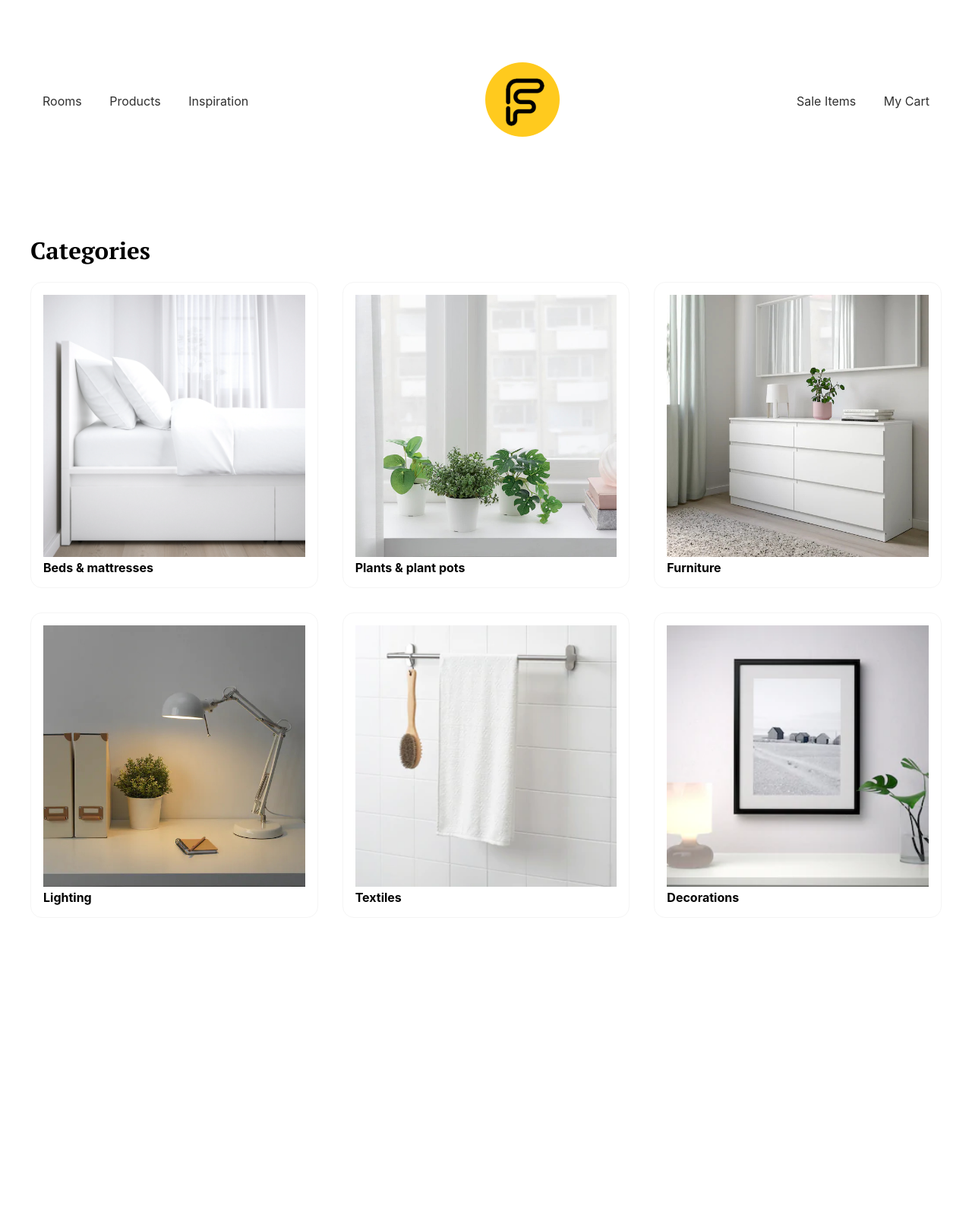
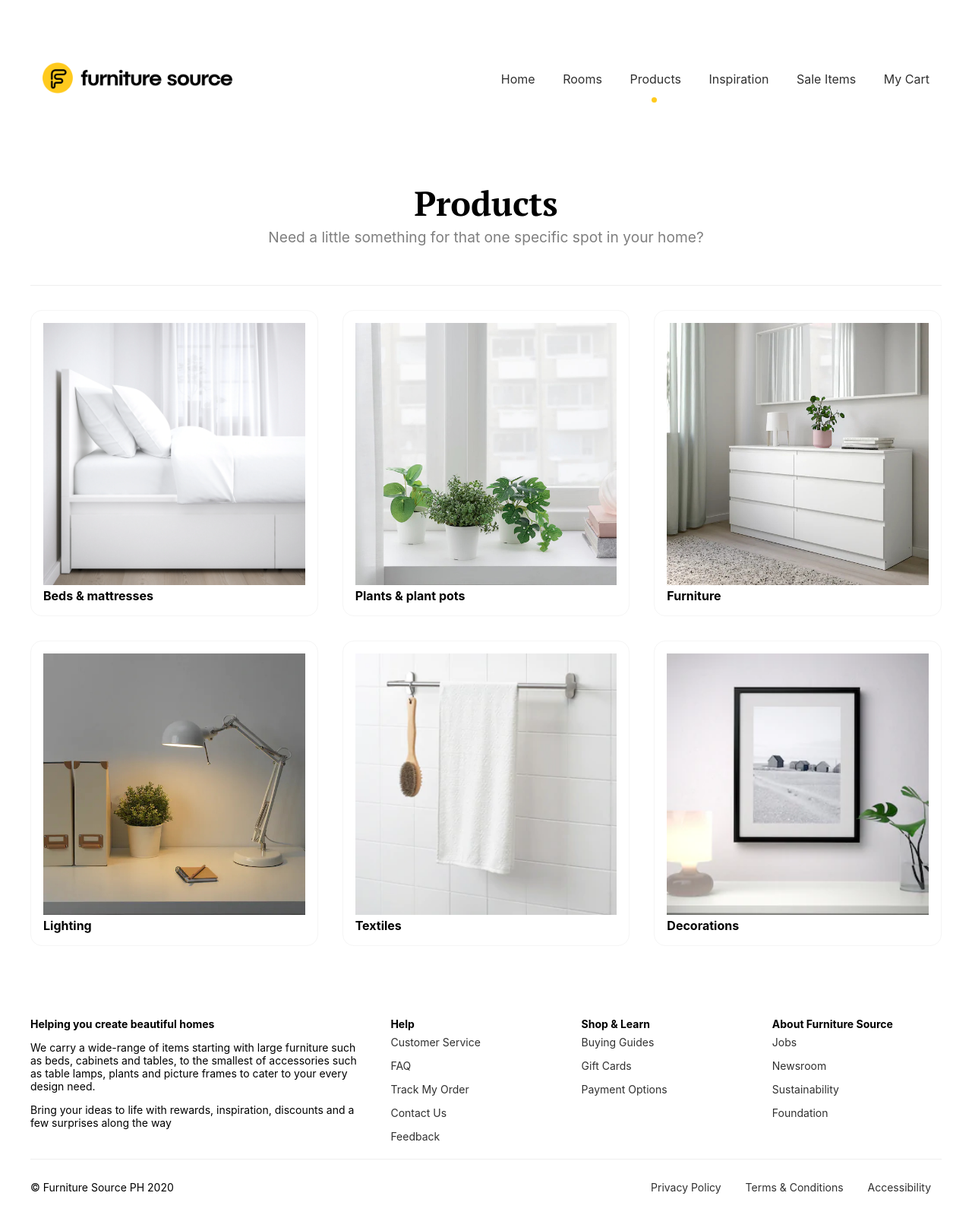
Before and after one commit to nickaguilos/dc-1-sheena-nick, a PHP site: page /product/ in a window 1280 px wide. Shown: the whole page at 76% size. Before the commit the page ends 1191 px from the top, so only its background shows below. Run offline with PHP 8.4, Linux system fonts and the light colour scheme.

Commit message:
adjustment to product page

```diff
--- a/scss/_grid.scss
+++ b/scss/_grid.scss
@@ -9,7 +9,7 @@
 
 #site-content {
 	grid-column: 1 / -1;
-	grid-row-start: 4;
+	// grid-row-start: 4;
 }
 
 #site-footer {
--- a/scss/_typography.scss
+++ b/scss/_typography.scss
@@ -23,7 +23,7 @@ footnote {
 
 .subheading {
     font-size: 1.2em;
-    margin-top: -.35em;
+    margin-top: -1em;
     opacity: 0.5;
     line-height: 1.2em;
 }
--- a/web/css/main.css
+++ b/web/css/main.css
@@ -23,8 +23,7 @@ a {
   grid-template-columns: repeat(12, 1fr); }
 
 #site-content {
-  grid-column: 1 / -1;
-  grid-row-start: 4; }
+  grid-column: 1 / -1; }
 
 #site-footer {
   grid-column: 1/-1;
@@ -81,7 +80,7 @@ footnote {
 
 .subheading {
   font-size: 1.2em;
-  margin-top: -.35em;
+  margin-top: -1em;
   opacity: 0.5;
   line-height: 1.2em; }
 
@@ -189,22 +188,26 @@ input[type="text"] {
       bottom: 0;
       top: 67px;
       text-align: center;
-      font-size: 3em; }
+      padding-top: 3em; }
     .topnav a {
-      color: black;
+      color: #303030;
       padding: 14px 16px;
       text-decoration: none;
-      font-size: 17px;
+      font-size: 25px;
       display: block; }
       .topnav a:hover {
         background-color: #ddd;
-        color: black; }
+        color: #303030; }
       .topnav a.icon {
         background: none;
         display: block;
         position: absolute;
         right: 0;
         top: 0; }
+        .topnav a.icon img {
+          position: relative;
+          right: -20px;
+          top: -2px; }
     .topnav img {
       width: 60%; } }
 
@@ -487,6 +490,12 @@ input[type="text"] {
   #product-detail #sticky-action {
     padding: 2em 1em; } }
 
+#product-landing-page #page-heading {
+  text-align: center;
+  padding: 2em 0;
+  margin-bottom: 2em;
+  border-bottom: 1px solid #eee; }
+
 #rooms {
   grid-template-rows: 50px 1fr; }
   #rooms .card .display-flex {
--- a/web/home/index.html
+++ b/web/home/index.html
@@ -34,7 +34,9 @@
                 <a href="#">Sale Items</a>
                 <a href="#">My Cart</a>
             </div>
-        <a href="javascript:void(0);" class="icon" onclick="myFunction()">&#9776;</a>
+        <a href="javascript:void(0);" class="icon" onclick="myFunction()">
+            <img src="../images/icon/burger.png" alt="">
+        </a>
         </div>
     </header>
 
--- a/web/product/index.html
+++ b/web/product/index.html
@@ -11,20 +11,41 @@
 </head>
 <body id="product-landing-page" class="grid">
     <header id="site-head">
+        <a href="#" id="brand"><img src="../images/logos/logo-full@2x.png" alt="Furniture Source"></a>
+
         <div id="nav-1">
-            <a href="rooms.html">Rooms</a>
-            <a href="../product/">Products</a>
+            <a href="../home/">Home</a>
+            <a href="../rooms/">Rooms</a>
+            <a href="../product/" class="active">Products</a>
             <a href="inspiration.html">Inspiration</a>
-        </div>
-            <a href="../home/" id="brand"><img src="../images/logos/logo@2x.png" alt="Furniture Source"></a>
-        <div>
             <a href="sale-items.html">Sale Items</a>
             <a href="../checkout/">My Cart</a>
         </div>
     </header>
 
+    <header id="site-head-mobile">
+        <div class="topnav">
+            <a href="#" id="brand"><img src="../images/logos/logo-full@2x.png" alt="Furniture Source"></a>
+            <div id="myLinks">
+                <a href="#">Rooms</a>
+                <a href="#">Products</a>
+                <a href="#">Inspiration</a>
+                <a href="#">Sale Items</a>
+                <a href="#">My Cart</a>
+            </div>
+        <a href="javascript:void(0);" class="icon" onclick="myFunction()">
+            <img src="../images/icon/burger.png" alt="">
+        </a>
+        </div>
+    </header>
+
     <main id="site-content">
-        <h2>Categories</h2>
+        <header id="page-heading">
+            <h1>Products</h1>
+            <p class="subheading">
+                Need a little something for that one specific spot in your home?
+            </p>
+        </header>
         <div class="grid-of-cards">
             <article class="card">
                 <img src="../images/products/alternatives/malm-2-alt.webp" alt="">
@@ -57,5 +78,54 @@
             </article>
         </div>
     </main>
+
+    <footer id="site-footer">
+        <div class="pre-footer">
+            <article>
+                <strong>Helping you create beautiful homes</strong> <br>
+                <p>
+                    We carry a wide-range of items starting with large furniture such as beds, cabinets and tables, to the smallest of
+                    accessories such as table lamps, plants and picture frames to cater to your every design need.
+                </p>
+
+                <p>
+                    Bring your ideas to life with rewards, inspiration, discounts and a few surprises along the way
+                </p>
+            </article>
+
+            <nav>
+                <strong>Help</strong>
+                <a href="">Customer Service</a>
+                <a href="">FAQ</a>
+                <a href="">Track My Order</a>
+                <a href="">Contact Us</a>
+                <a href="">Feedback</a>
+            </nav>
+
+            <nav>
+                <strong>Shop & Learn</strong>
+                <a href="">Buying Guides</a>
+                <a href="">Gift Cards</a>
+                <a href="">Payment Options</a>
+            </nav>
+
+            <nav>
+                <strong>About Furniture Source</strong>
+                <a href="">Jobs</a>
+                <a href="">Newsroom</a>
+                <a href="">Sustainability</a>
+                <a href="">Foundation</a>
+            </nav>
+        </div>
+
+        <nav class="post-footer">
+            <span>&copy; Furniture Source PH 2020</span>
+            <div>
+                <a href="">Privacy Policy</a>
+                <a href="">Terms & Conditions</a>
+                <a href="">Accessibility</a>
+            </div>
+        </nav>
+    </footer>
 </body>
 </html>
```
Also changed, not shown: scss/_page-product.scss (+10 -0 lines), scss/_section-head.scss (+14 -6 lines), web/rooms/index.html (+52 -1 lines), web/images/icon/burger.png (added).
